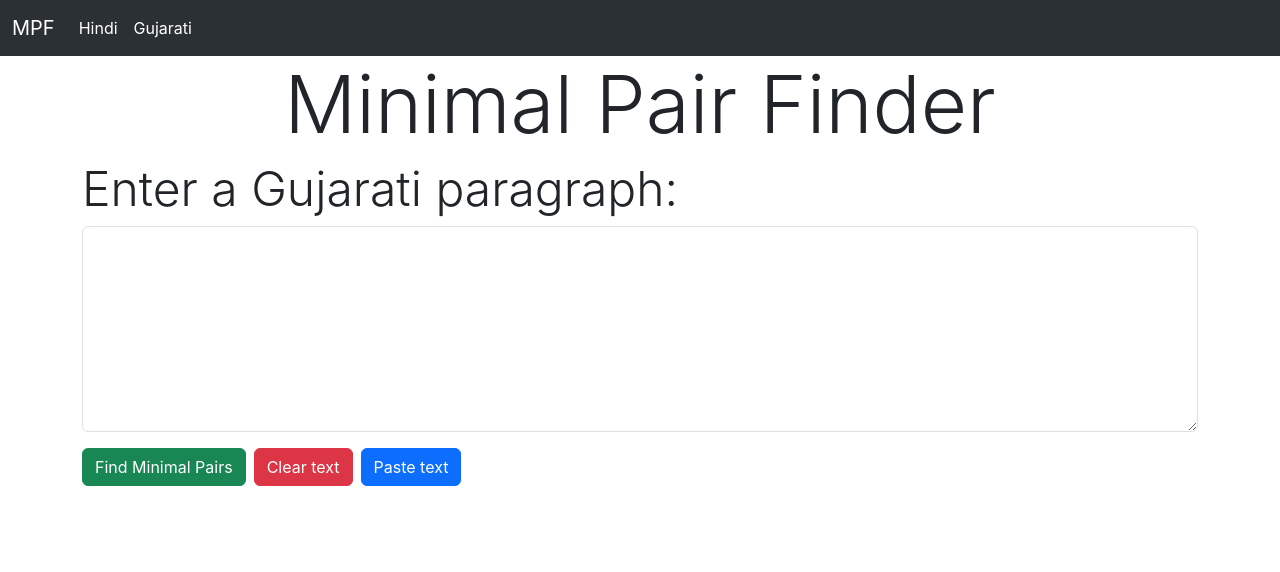
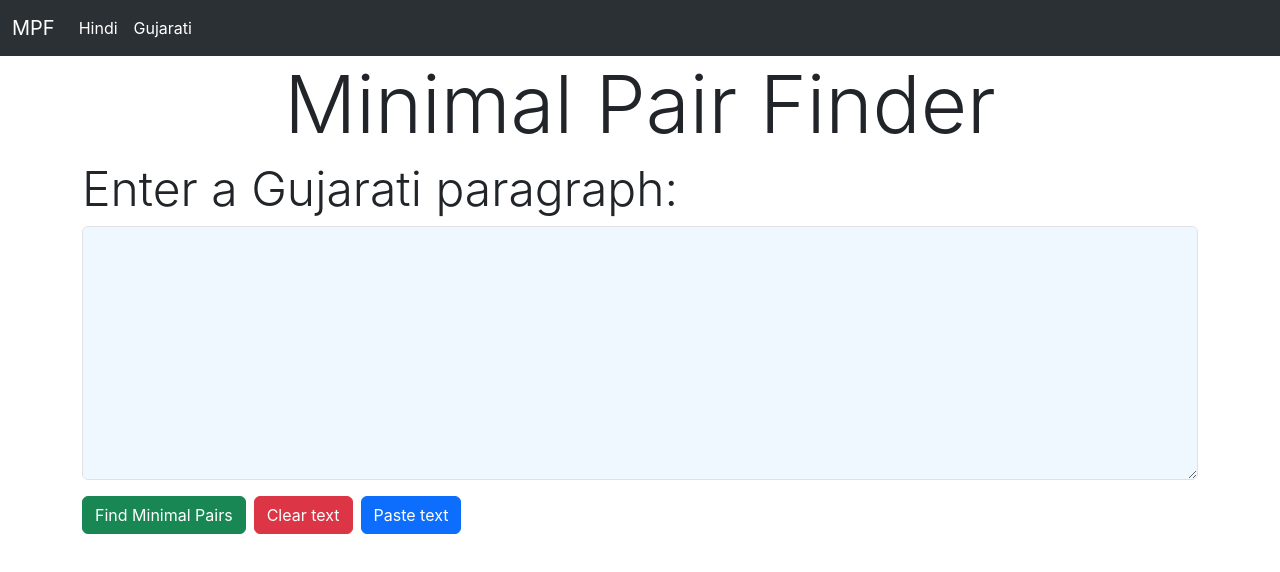
Before and after one commit to UtkarshUttam/Minimal-Pair-Finder, a React (Create React App) app: page /Gujarati in a window 1280 px wide. Shown: the top 572 px of the page. Built offline with nearby package versions, Linux system fonts and the light colour scheme.

Commit message:
Update Gujrati_Minimal.js

```diff
--- a/src/components/Gujrati_Minimal.js
+++ b/src/components/Gujrati_Minimal.js
@@ -116,9 +116,10 @@ export class GujaratiMinimalPairFinder extends Component {
             </Form.Label>
             <Form.Control
               as="textarea"
-              rows={8}
+              rows={10}
               value={this.state.paragraph}
               onChange={this.handleParagraphChange}
+              style={{backgroundColor:"aliceblue"}}
             />
           </Form.Group>
           <Button className="my-3" variant="success" type="submit">
```
